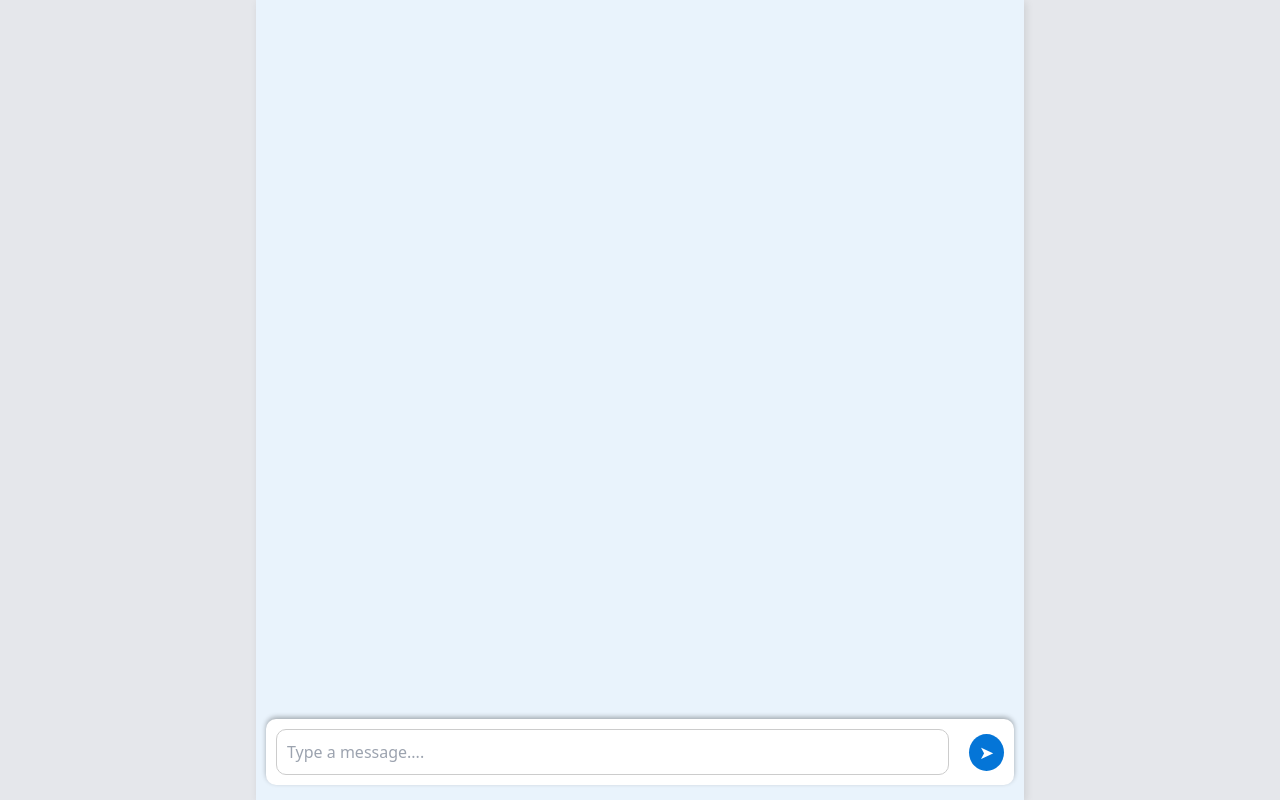
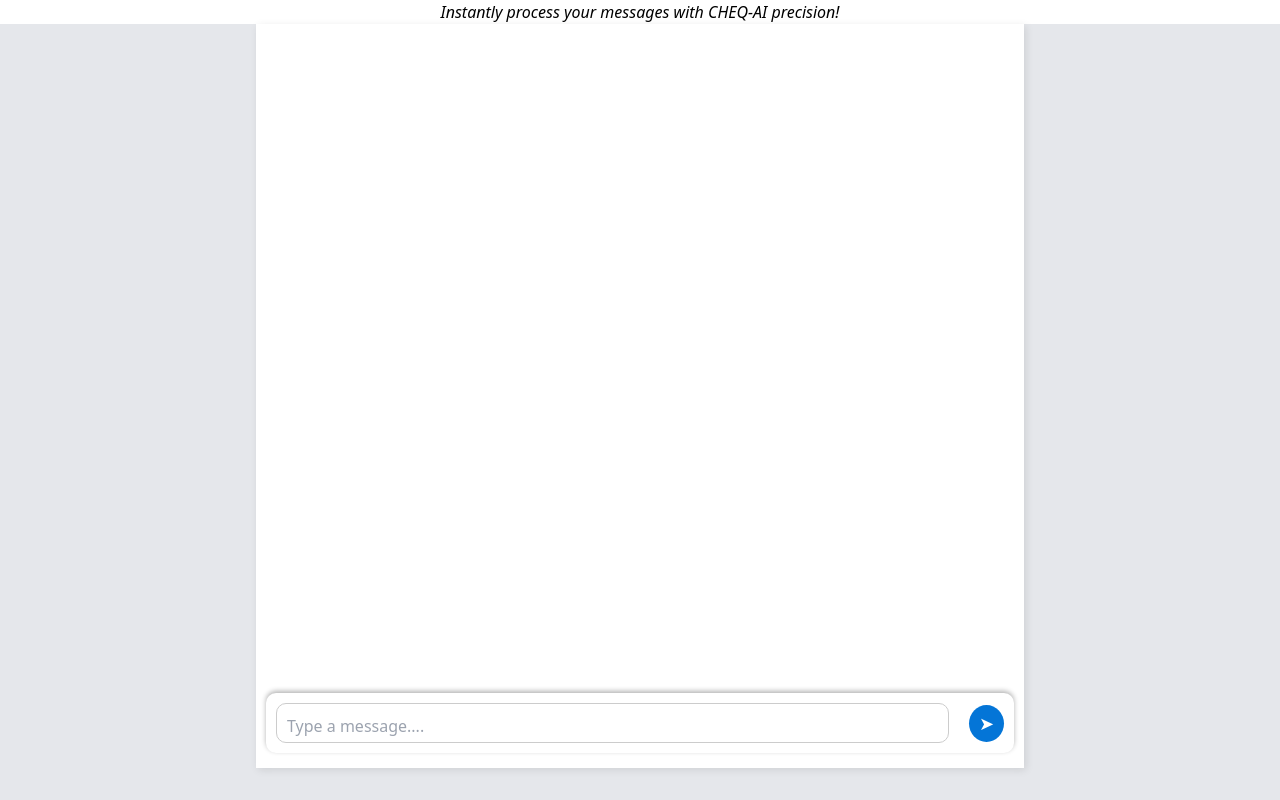
Before and after one commit to oluwaferanmi-jo/HNG-stage3-AI-text-generator, a React (Vite) app: page / in a window 1280 px wide. Built offline with nearby package versions, Linux system fonts and the light colour scheme.

Commit message:
More changes to files

```diff
--- a/src/App.jsx
+++ b/src/App.jsx
@@ -6,7 +6,8 @@ function App() {
 
 
   return (
-    <div className="flex justify-center items-center h-screen bg-gray-200">
+    <div className="flex-row justify-center items-center h-screen bg-gray-200">
+      <p className="Header"><i>Instantly process your messages with CHEQ-AI precision! </i></p>
       <ChatWindow />
     </div>
 
--- a/src/components/ChatWindow.jsx
+++ b/src/components/ChatWindow.jsx
@@ -68,17 +68,20 @@ const ChatWindow = () => {
     return (
         <div className="Chat">
             {/* Chat Messages */}
+
             <div className="Messages">
             {messages.map((msg, index) => (
     <div key={index} className="MessageContainer">
+        {/* User message in green */}
+        {msg.sender === "user" && (
             <MessageBubble text={msg.text} sender={msg.sender} />
+        )}
 
+        {/* Language detection */}
         {msg.language && <p className="Language">Detected Language: {msg.language}</p>}
 
-                        {/* Display Summarized Output */}
-                        {msg.summary && <p className="Summary">Summary: {msg.summary}</p>}
-
-                        {/* Translate Section */}
+        {/* Translation section only for user messages */}
+        {msg.sender === "user" && (
             <div className="TranslateSection">
                 <select
                     value={selectedLanguage}
@@ -95,11 +98,16 @@ const ChatWindow = () => {
                     Translate
                 </button>
             </div>
+        )}
 
-                        {/* Display Translated Output */}
-                        {msg.translation && <p className="Translation">Translation: {msg.translation}</p>}
+        {/* System-generated translation in blue bubble */}
+        {msg.translation && (
+            <MessageBubble text={msg.translation} sender="system" />
+        )}
     </div>
 ))}
+
+
             </div>
 
             {/* Loading Indicator */}
--- a/src/components/MessageBubble.jsx
+++ b/src/components/MessageBubble.jsx
@@ -2,9 +2,11 @@ import React from "react";
 
 const MessageBubble = ({ text, sender }) => {
   return (
-    <div className={`p-3 rounded-lg m-2 ${sender === "user" ? "bg-blue-500 text-white self-end" : "bg-gray-300 text-black self-start"}`}>
+    <div className={`p-3 rounded-lg m-2 shadow-md transition-transform duration-200 hover:scale-105
+      ${sender === "user" ? "bg-green-500 text-white self-end" : "bg-blue-500 text-white self-start"}`}>
       {text}
     </div>
+
   );
 };
 
--- a/src/index.css
+++ b/src/index.css
@@ -4,11 +4,12 @@
 
 
 
+
 .Chat {
   width: 100%;
   max-width: 600px;
-  background-color: rgb(233, 243, 252);
-  height: 100vh; /* Fixes height to viewport */
+  background-color: rgb(255, 255, 255);
+  height: 93vh; /* Fixes height to viewport */
   padding: 15px 10px;
   margin: 0 auto;
   box-shadow: 2px 2px 8px rgba(0, 0, 0, 0.1);
@@ -28,6 +29,7 @@
   box-sizing: border-box;
   border-radius: 10px;
   margin-top: auto; /* Pushes input to the bottom */
+  min-height: 60px;
 }
 
 .Textbox textarea {
@@ -40,7 +42,14 @@
   resize: none; /* Prevents manual resizing */
   overflow-y: hidden; /* Prevents scrollbar until needed */
   min-height: 40px; /* Default size */
-  max-height: 120px; /* Limits how much it expands */
+  max-height: 40px; /* Limits how much it expands */
+}
+
+.Header{
+  text-align: center;
+  background-color: rgb(255, 255, 255);
+  border: none;
+
 }
 
 #Send-btn {
@@ -57,6 +66,22 @@
 
 #Send-btn:hover {
   color: darkblue;
+}
+.TranslateButton {
+  background-color: #2087f4; /* Blue background */
+  color: white; /* White text */
+  border: none;
+  border-radius: 10px; /* Rounded corners */
+  padding: 4px 8px;
+  margin-left: 10px;
+  font-size: 14px;
+  cursor: pointer;
+  transition: all 0.3s ease-in-out;
+}
+
+.TranslateButton:hover {
+  background-color: #0056b3; /* Darker blue on hover */
+  transform: scale(1.05); /* Slight zoom effect */
 }
 
 /* Tablet screens */
```
Also changed, not shown: src/LocalLanguageUtils.js (line endings or trailing spaces). Lines whose indentation alone changed are shown as unchanged.
